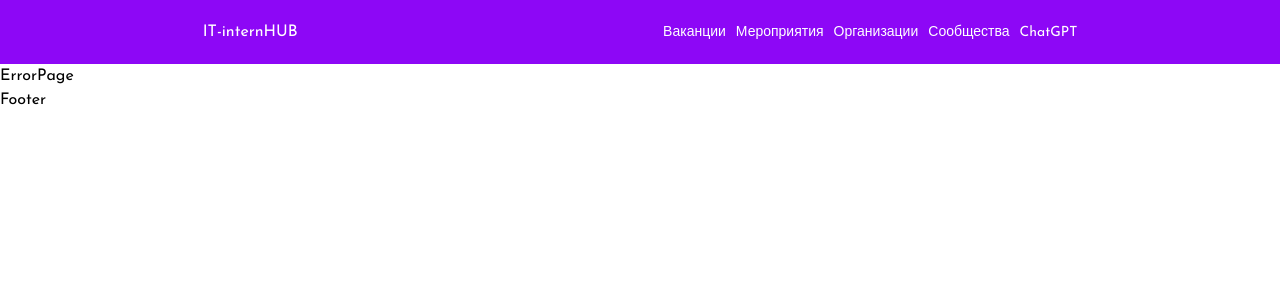
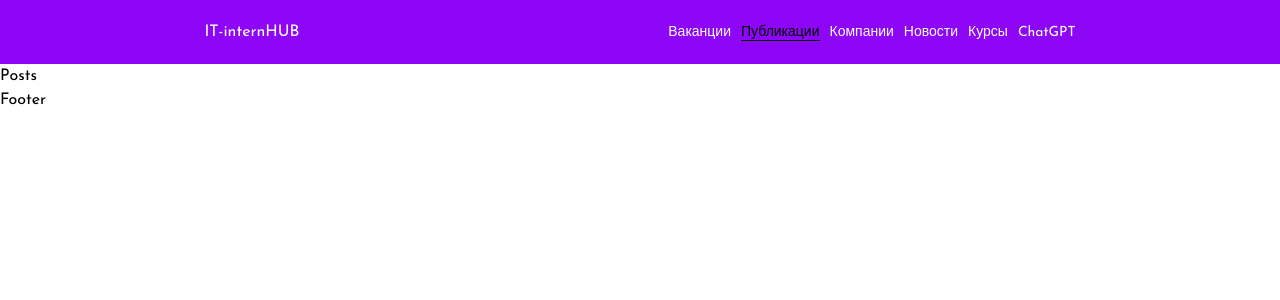
Before and after one commit to ChAmmar28/Ada-Front-end-fin-hacaton, a React (Vite) app: page /posts in a window 1280 px wide. Shown: the top 300 px of the page. Built offline with nearby package versions, Linux system fonts and the light colour scheme.

Commit message:
changes named

```diff
--- a/src/App.tsx
+++ b/src/App.tsx
@@ -3,11 +3,12 @@ import { Route, Routes } from "react-router-dom";
 import Layout from "./components/Layout/Layout";
 import HomePage from "./pages/HomePage/HomePage";
 import ErrorPage from "./pages/ErrorPage/ErrorPage";
-import Vacancy from "./pages/Vacancy/Vacancy";
-import Events from "./pages/Events/Events";
-import Community from "./pages/Community/Community";
-import Organization from "./pages/Organization/Organization";
+import Vacancies from "./pages/Vacancies/Vacancies";
 import ChatGPT from "./pages/ChatGPT/ChatGPT";
+import News from "./pages/News/News";
+import Posts from "./pages/Posts/Posts";
+import Company from "./pages/Company/Company";
+import Courses from "./components/Courses/Courses";
 
 function App() {
   return (
@@ -15,10 +16,11 @@ function App() {
       <Routes>
         <Route path="/" element={<Layout />}>
           <Route path="/" index element={<HomePage />} />
-          <Route path="/vacancy" index element={<Vacancy />} />
-          <Route path="/events" index element={<Events />} />
-          <Route path="/community" index element={<Community />} />
-          <Route path="/organization" index element={<Organization />} />
+          <Route path="/vacancies" index element={<Vacancies />} />
+          <Route path="/posts" index element={<Posts />} />
+          <Route path="/company" index element={<Company />} />
+          <Route path="/news" index element={<News />} />
+          <Route path="/courses" index element={<Courses />} />
           <Route path="/chatGPT" index element={<ChatGPT />} />
           <Route path="*" element={<ErrorPage />} />
         </Route>
--- /dev/null
+++ b/src/components/Courses/Courses.tsx
@@ -0,0 +1,10 @@
+
+const Courses = () => {
+  return (
+    <div>
+      COURSEs
+    </div>
+  )
+}
+
+export default Courses
--- a/src/components/Header/Header.tsx
+++ b/src/components/Header/Header.tsx
@@ -9,11 +9,12 @@ const Header: React.FC = () => {
       </div>
       <div className="navBar">
         <ul>
-        <li>        <NavLink to='/vacancy' className={({isActive}) => isActive ? 'active-link' : ''}>Ваканции</NavLink>
+        <li>        <NavLink to='/vacancies' className={({isActive}) => isActive ? 'active-link' : ''}>Ваканции</NavLink>
         </li>
-          <li><NavLink to='/events' className={({isActive}) => isActive ? 'active-link' : ''}>Мероприятия</NavLink></li>
-          <li><NavLink to='/organization' className={({isActive}) => isActive ? 'active-link' : ''}>Организации</NavLink></li>
-          <li><NavLink to='/community' className={({isActive}) => isActive ? 'active-link' : ''}>Сообщества</NavLink></li>
+          <li><NavLink to='/posts' className={({isActive}) => isActive ? 'active-link' : ''}>Публикации</NavLink></li>
+          <li><NavLink to='/company' className={({isActive}) => isActive ? 'active-link' : ''}>Компании</NavLink></li>
+          <li><NavLink to='/news' className={({isActive}) => isActive ? 'active-link' : ''}>Новости</NavLink></li>
+          <li><NavLink to='/courses' className={({isActive}) => isActive ? 'active-link' : ''}>Курсы</NavLink></li>
           <li><NavLink to='/chatGPT' className={({isActive}) => isActive ? 'active-link' : ''}>ChatGPT</NavLink></li>
         </ul>
       </div>
--- a/src/pages/Community/Community.tsx
+++ /dev/null
@@ -1,10 +0,0 @@
-
-const Community = () => {
-  return (
-    <div>
-      Community
-    </div>
-  )
-}
-
-export default Community
--- /dev/null
+++ b/src/pages/Company/Company.tsx
@@ -0,0 +1,10 @@
+
+const Company = () => {
+  return (
+    <div>
+      Company
+    </div>
+  )
+}
+
+export default Company
--- a/src/pages/Events/Events.tsx
+++ /dev/null
@@ -1,10 +0,0 @@
-
-const Events = () => {
-  return (
-    <div>
-      Events
-    </div>
-  )
-}
-
-export default Events
--- /dev/null
+++ b/src/pages/News/News.tsx
@@ -0,0 +1,10 @@
+
+const News = () => {
+  return (
+    <div>
+      news
+    </div>
+  )
+}
+
+export default News
--- a/src/pages/Organization/Organization.tsx
+++ /dev/null
@@ -1,10 +0,0 @@
-
-const Organization = () => {
-  return (
-    <div>
-      Organization
-    </div>
-  )
-}
-
-export default Organization
--- /dev/null
+++ b/src/pages/Posts/Posts.tsx
@@ -0,0 +1,10 @@
+
+const Posts = () => {
+  return (
+    <div>
+      Posts
+    </div>
+  )
+}
+
+export default Posts
```
Also changed, not shown: src/pages/Vacancies/Vacancies.tsx (renamed from src/pages/Vacancy/Vacancy.tsx).
